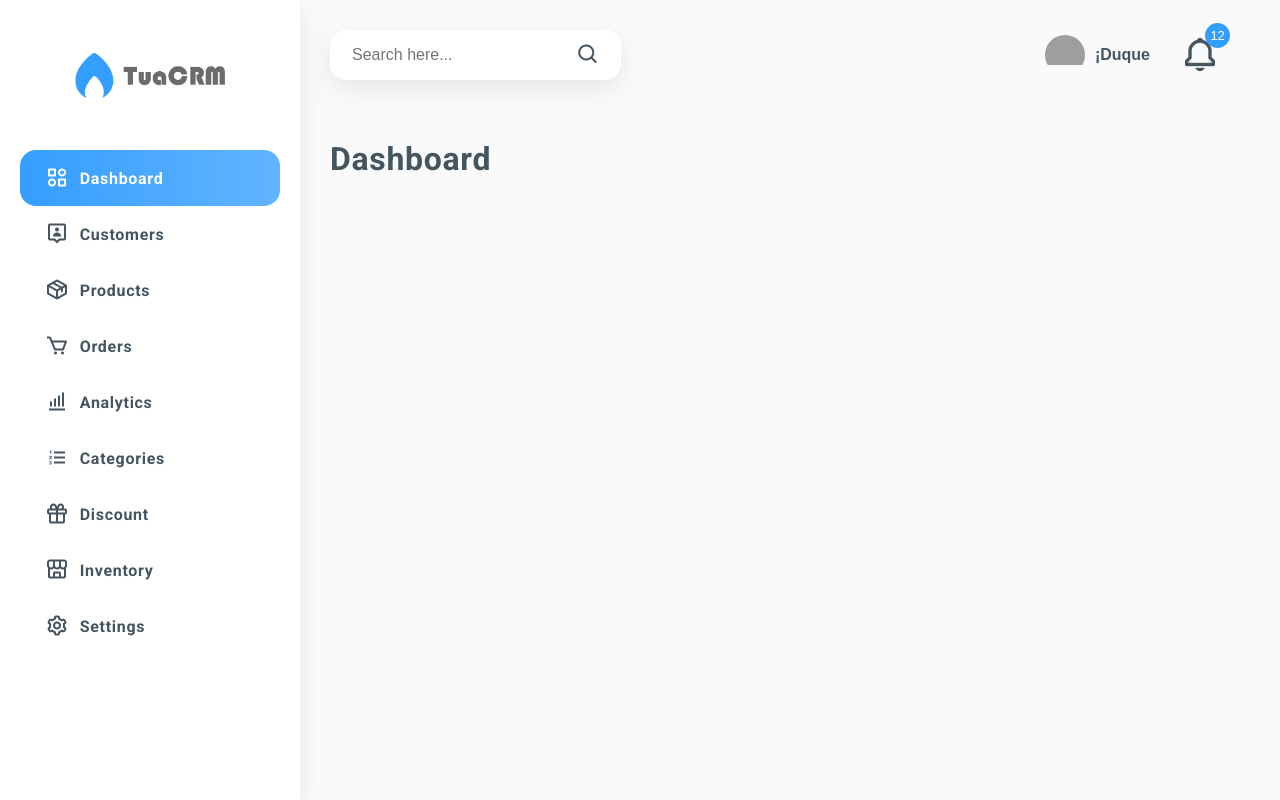
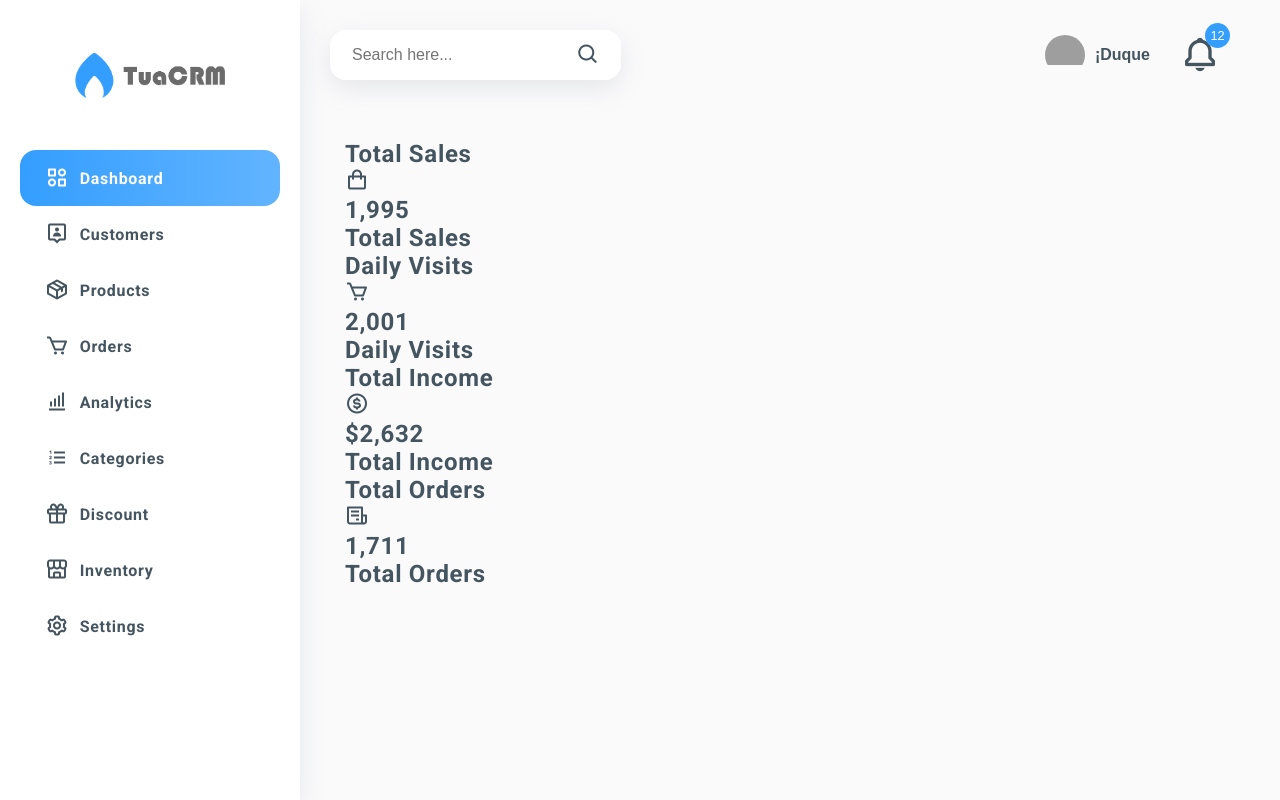
Before and after one commit to AlexMarquesAlves/Vite-Admin_Dashboard, a React (Vite) app: page / in a window 1280 px wide. Built offline with nearby package versions, Linux system fonts and the light colour scheme; grey boxes are pictures that could not be loaded.

Commit message:
Feat: Coding Dashboard

```diff
--- a/src/pages/Dashboard/index.tsx
+++ b/src/pages/Dashboard/index.tsx
@@ -1,4 +1,6 @@
-import { ReactNode } from 'react';
+import { ReactNode } from "react";
+import statusCards from "../../assets/JsonData/status-card-data.json";
+import StatusCard from "../../components/StatusCard";
 
 interface DashboardProps {
   children: ReactNode;
@@ -6,10 +8,25 @@ interface DashboardProps {
 
 function Dashboard({ children }: DashboardProps) {
   return (
-    <>
-      <h1>Dashboard</h1>
-      {children}
-    </>
+    <div>
+      <h2 className="page-header">
+        <div className="row">
+          <div className="col-6">
+            {statusCards.map((item, index) => (
+              <div className="col-6">
+                {/* status card here */}
+                {item.title}
+                <StatusCard
+                  icon={item.icon}
+                  count={item.count}
+                  title={item.title}
+                />
+              </div>
+            ))}
+          </div>
+        </div>
+      </h2>
+    </div>
   );
 }
 
```
